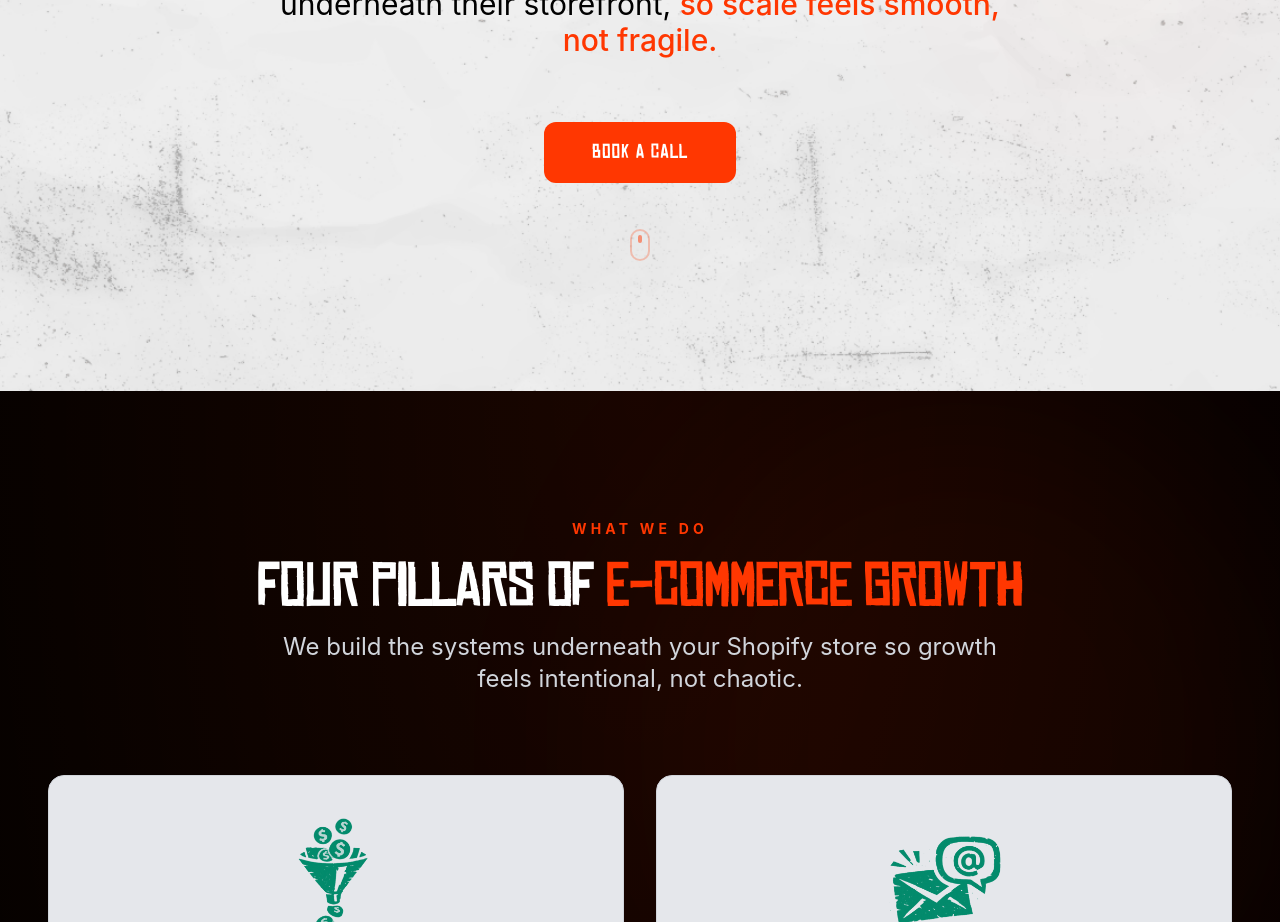
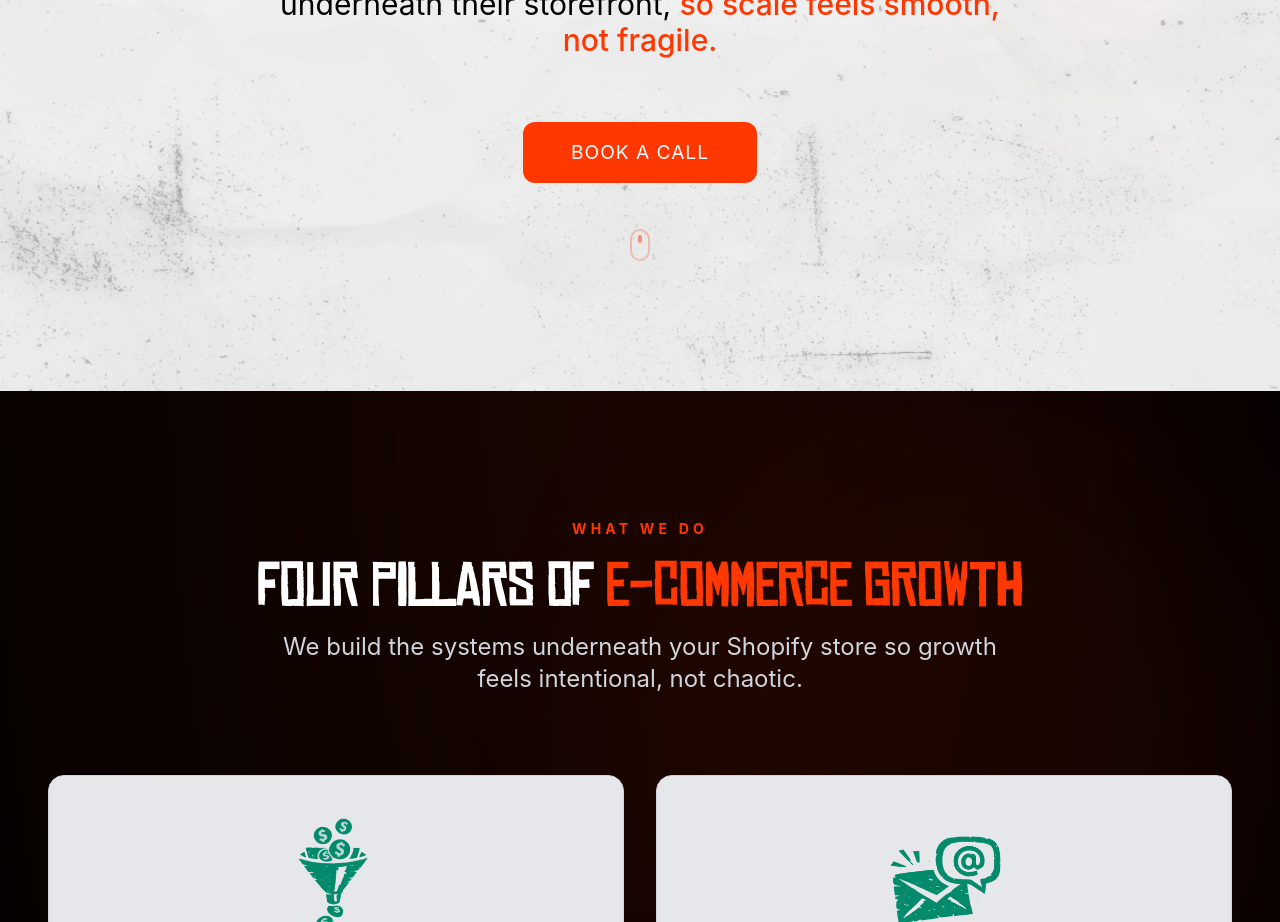
Before and after one commit to DaDaLadz/sydev, a React (Vite) app: page / in a window 1280 px wide. Shown: the part 820-1742 px from the top of the page. Built offline with nearby package versions, Linux system fonts and the light colour scheme; a web font is replaced by a local one.

Commit message:
Change hero 'Book a Call' button to Inter font
Switch button font from font-display (Chinese Rocks) to font-sans (Inter)

```diff
--- a/src/components/Hero.tsx
+++ b/src/components/Hero.tsx
@@ -74,7 +74,7 @@ const Hero = () => {
         <div className="animate-fade-in-up delay-200 mb-8">
           <button
             onClick={() => scrollToSection('contact')}
-            className="group relative inline-flex items-center justify-center bg-green text-white font-display rounded-xl overflow-hidden transition-all duration-300 hover:scale-105 hover:shadow-lg"
+            className="group relative inline-flex items-center justify-center bg-green text-white font-sans rounded-xl overflow-hidden transition-all duration-300 hover:scale-105 hover:shadow-lg"
             style={{ padding: 'clamp(12px, 2vh, 16px) clamp(32px, 4vw, 48px)', fontSize: 'clamp(1rem, 1.5vw, 1.25rem)' }}
           >
             <span className="relative z-10 uppercase tracking-wider">Book a Call</span>
```
